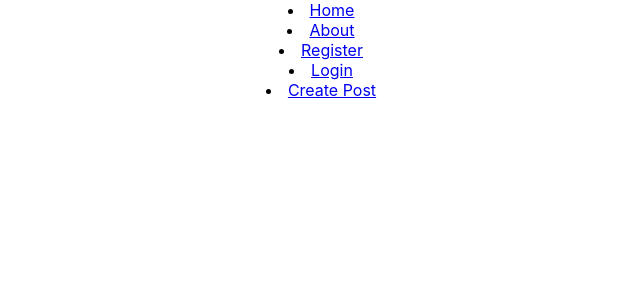
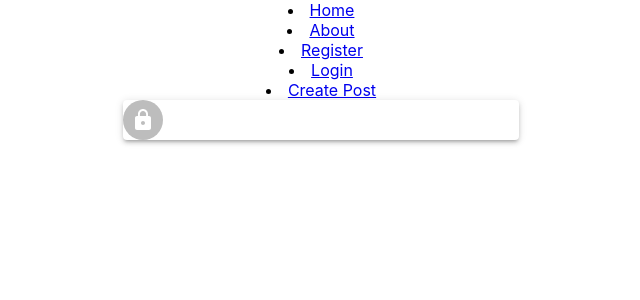
Before and after one commit to winny1212/client-frontend, a React (Create React App) app: page /register in a window 1280 px wide. Shown: the top 300 px of the page, without its empty margins (319-959 px from the left). Built offline with nearby package versions, Linux system fonts and the light colour scheme.

Commit message:
set up the register form container and import the lock avatar

```diff
--- a/src/views/register/Register.js
+++ b/src/views/register/Register.js
@@ -7,7 +7,16 @@ import {
   Typography,
   Container,
 } from '@mui/material';
+import LockIcon from '@mui/icons-material/Lock';
 
 export default function Register() {
-  return <div></div>;
+  return (
+    <Container component="main" maxWidth="xs">
+      <Paper elevation={3}>
+        <Avatar>
+          <LockIcon />
+        </Avatar>
+      </Paper>
+    </Container>
+  );
 }
```
